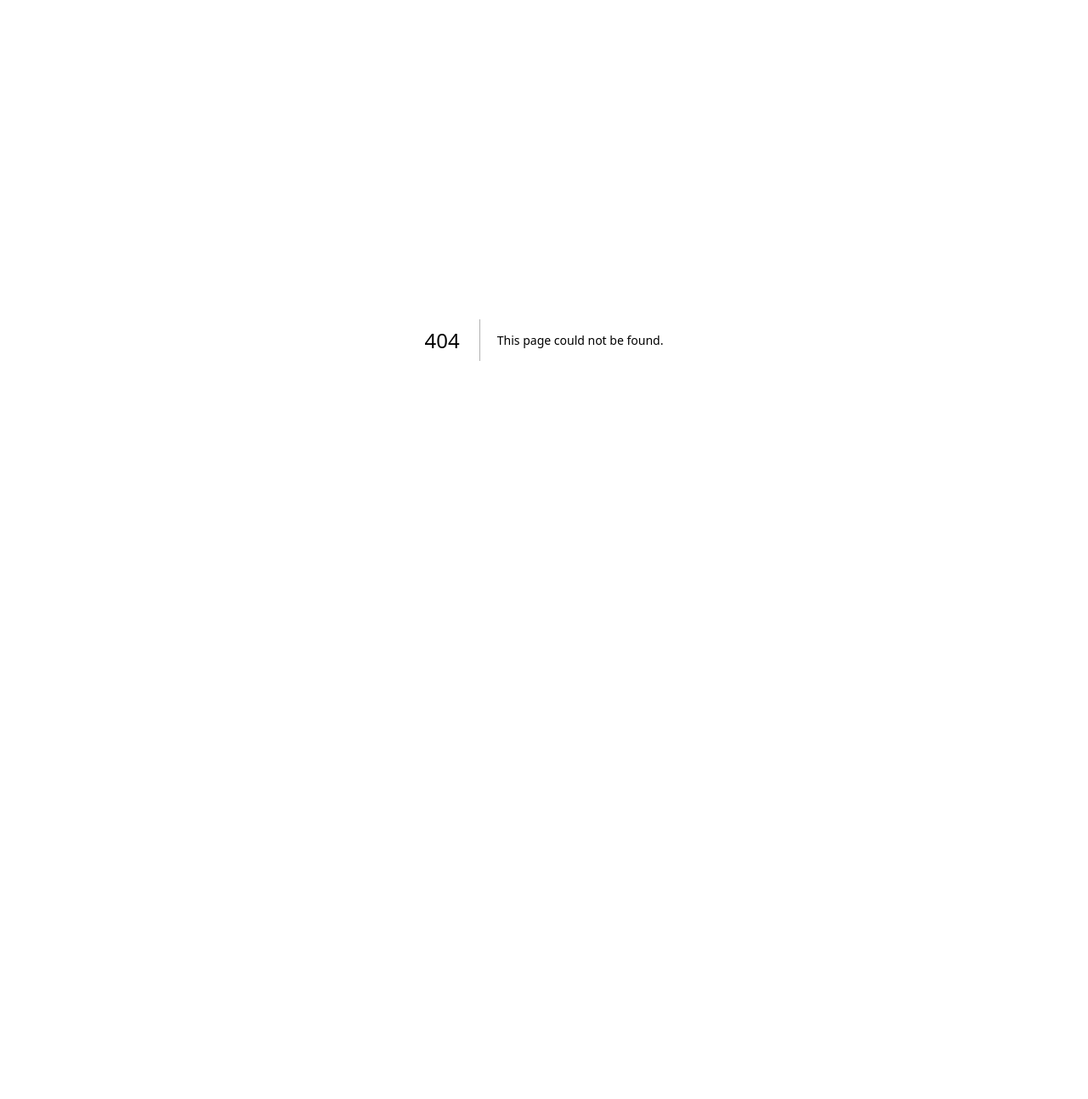
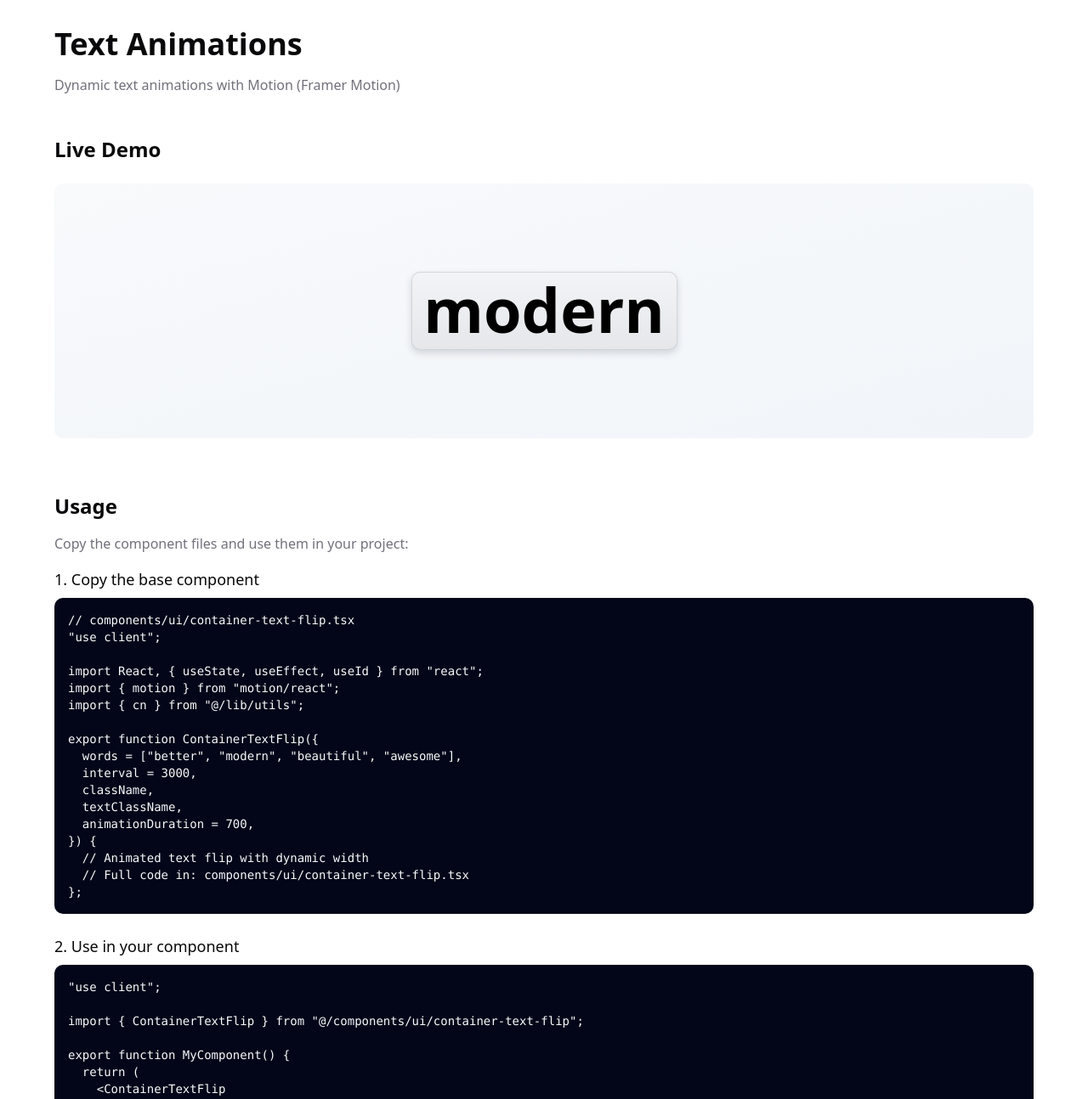
Before and after one commit to FahadBinHussain/ui, a Next.js app: page /showcase/text-animations in a window 1280 px wide. Before the commit this address had no page. Shown: the top 1294 px of the page at 85% size. Before the commit the page ends 800 px from the top, so only its background shows below. Built offline with nearby package versions, Linux system fonts and the light colour scheme.

Commit message:
Add Text Animations showcase with dynamic effects and usage instructions

```diff
--- a/app/page.tsx
+++ b/app/page.tsx
@@ -18,18 +18,18 @@ export default function Home() {
       color: "from-purple-500 to-pink-500",
     },
     {
+      title: "Text Animations",
+      description: "Dynamic text effects with Framer Motion",
+      icon: Palette,
+      href: "/showcase/text-animations",
+      color: "from-green-500 to-teal-500",
+    },
+    {
       title: "3D Scenes",
       description: "React Three Fiber canvases and 3D experiences",
       icon: Box,
       href: "/showcase/3d-scenes",
       color: "from-orange-500 to-red-500",
-    },
-    {
-      title: "Animations",
-      description: "Framer Motion variants and animation utilities",
-      icon: Palette,
-      href: "#",
-      color: "from-green-500 to-teal-500",
     },
   ];
 
--- /dev/null
+++ b/app/showcase/text-animations/page.tsx
@@ -0,0 +1,146 @@
+import { ContainerTextFlipDemo } from "@/components/marketing/ContainerTextFlipDemo";
+
+export default function TextAnimationsShowcase() {
+  return (
+    <div className="min-h-screen bg-background p-8">
+      <div className="container mx-auto max-w-6xl">
+        <h1 className="text-4xl font-bold mb-4">Text Animations</h1>
+        <p className="text-muted-foreground mb-12">
+          Dynamic text animations with Motion (Framer Motion)
+        </p>
+
+        {/* Live Demo */}
+        <div className="mb-16">
+          <h2 className="text-2xl font-semibold mb-6">Live Demo</h2>
+          <div className="flex items-center justify-center min-h-[300px] bg-gradient-to-br from-slate-50 to-slate-100 dark:from-slate-900 dark:to-slate-800 rounded-lg">
+            <ContainerTextFlipDemo />
+          </div>
+        </div>
+
+        {/* Usage */}
+        <div className="mb-16">
+          <h2 className="text-2xl font-semibold mb-4">Usage</h2>
+          <p className="text-muted-foreground mb-4">
+            Copy the component files and use them in your project:
+          </p>
+
+          <div className="space-y-6">
+            {/* Step 1 */}
+            <div>
+              <h3 className="text-lg font-medium mb-2">1. Copy the base component</h3>
+              <div className="bg-slate-950 text-slate-50 p-4 rounded-lg overflow-x-auto">
+                <pre className="text-sm"><code>{`// components/ui/container-text-flip.tsx
+"use client";
+
+import React, { useState, useEffect, useId } from "react";
+import { motion } from "motion/react";
+import { cn } from "@/lib/utils";
+
+export function ContainerTextFlip({
+  words = ["better", "modern", "beautiful", "awesome"],
+  interval = 3000,
+  className,
+  textClassName,
+  animationDuration = 700,
+}) {
+  // Animated text flip with dynamic width
+  // Full code in: components/ui/container-text-flip.tsx
+};`}</code></pre>
+              </div>
+            </div>
+
+            {/* Step 2 */}
+            <div>
+              <h3 className="text-lg font-medium mb-2">2. Use in your component</h3>
+              <div className="bg-slate-950 text-slate-50 p-4 rounded-lg overflow-x-auto">
+                <pre className="text-sm"><code>{`"use client";
+
+import { ContainerTextFlip } from "@/components/ui/container-text-flip";
+
+export function MyComponent() {
+  return (
+    <ContainerTextFlip
+      words={["better", "modern", "awesome"]}
+    />
+  );
+}`}</code></pre>
+              </div>
+            </div>
+
+            {/* Step 3 */}
+            <div>
+              <h3 className="text-lg font-medium mb-2">3. Customize props</h3>
+              <div className="bg-slate-950 text-slate-50 p-4 rounded-lg overflow-x-auto">
+                <pre className="text-sm"><code>{`<ContainerTextFlip
+  words={["fast", "reliable", "scalable"]}
+  interval={2000}
+  animationDuration={500}
+  className="text-2xl"
+  textClassName="font-black"
+/>`}</code></pre>
+              </div>
+            </div>
+          </div>
+        </div>
+
+        {/* Props Reference */}
+        <div className="mb-16">
+          <h2 className="text-2xl font-semibold mb-4">Props Reference</h2>
+          <div className="bg-card border rounded-lg overflow-hidden">
+            <table className="w-full">
+              <thead className="bg-muted">
+                <tr>
+                  <th className="text-left p-4">Prop</th>
+                  <th className="text-left p-4">Type</th>
+                  <th className="text-left p-4">Default</th>
+                  <th className="text-left p-4">Description</th>
+                </tr>
+              </thead>
+              <tbody className="divide-y">
+                <tr>
+                  <td className="p-4 font-mono text-sm">words</td>
+                  <td className="p-4 text-sm">string[]</td>
+                  <td className="p-4 text-sm">["better", "modern", ...]</td>
+                  <td className="p-4 text-sm">Array of words to cycle through</td>
+                </tr>
+                <tr>
+                  <td className="p-4 font-mono text-sm">interval</td>
+                  <td className="p-4 text-sm">number</td>
+                  <td className="p-4 text-sm">3000</td>
+                  <td className="p-4 text-sm">Time in ms between transitions</td>
+                </tr>
+                <tr>
+                  <td className="p-4 font-mono text-sm">animationDuration</td>
+                  <td className="p-4 text-sm">number</td>
+                  <td className="p-4 text-sm">700</td>
+                  <td className="p-4 text-sm">Duration of transition animation in ms</td>
+                </tr>
+                <tr>
+                  <td className="p-4 font-mono text-sm">className</td>
+                  <td className="p-4 text-sm">string</td>
+                  <td className="p-4 text-sm">-</td>
+                  <td className="p-4 text-sm">Additional classes for container</td>
+                </tr>
+                <tr>
+                  <td className="p-4 font-mono text-sm">textClassName</td>
+                  <td className="p-4 text-sm">string</td>
+                  <td className="p-4 text-sm">-</td>
+                  <td className="p-4 text-sm">Additional classes for text</td>
+                </tr>
+              </tbody>
+            </table>
+          </div>
+        </div>
+
+        {/* Files Location */}
+        <div className="bg-blue-50 dark:bg-blue-950 border border-blue-200 dark:border-blue-800 rounded-lg p-6">
+          <h3 className="text-lg font-semibold mb-2">📁 Files Location</h3>
+          <ul className="space-y-2 text-sm">
+            <li><code className="bg-blue-100 dark:bg-blue-900 px-2 py-1 rounded">components/ui/container-text-flip.tsx</code> - Base component</li>
+            <li><code className="bg-blue-100 dark:bg-blue-900 px-2 py-1 rounded">components/marketing/ContainerTextFlipDemo.tsx</code> - Example usage</li>
+          </ul>
+        </div>
+      </div>
+    </div>
+  );
+}
--- /dev/null
+++ b/components/marketing/ContainerTextFlipDemo.tsx
@@ -0,0 +1,11 @@
+"use client";
+
+import { ContainerTextFlip } from "@/components/ui/container-text-flip";
+
+export function ContainerTextFlipDemo() {
+  return (
+    <ContainerTextFlip
+      words={["better", "modern", "Tyler Durden", "awesome"]}
+    />
+  );
+}
--- /dev/null
+++ b/components/ui/container-text-flip.tsx
@@ -0,0 +1,94 @@
+"use client";
+
+import React, { useState, useEffect, useId } from "react";
+import { motion } from "motion/react";
+import { cn } from "@/lib/utils";
+
+export interface ContainerTextFlipProps {
+  /** Array of words to cycle through in the animation */
+  words?: string[];
+  /** Time in milliseconds between word transitions */
+  interval?: number;
+  /** Additional CSS classes to apply to the container */
+  className?: string;
+  /** Additional CSS classes to apply to the text */
+  textClassName?: string;
+  /** Duration of the transition animation in milliseconds */
+  animationDuration?: number;
+}
+
+export function ContainerTextFlip({
+  words = ["better", "modern", "beautiful", "awesome"],
+  interval = 3000,
+  className,
+  textClassName,
+  animationDuration = 700,
+}: ContainerTextFlipProps) {
+  const id = useId();
+  const [currentWordIndex, setCurrentWordIndex] = useState(0);
+  const [width, setWidth] = useState(100);
+  const textRef = React.useRef<HTMLDivElement>(null);
+
+  const updateWidthForWord = () => {
+    if (textRef.current) {
+      // Add some padding to the text width (30px on each side)
+      const textWidth = textRef.current.scrollWidth + 30;
+      setWidth(textWidth);
+    }
+  };
+
+  useEffect(() => {
+    // Update width whenever the word changes
+    updateWidthForWord();
+  }, [currentWordIndex]);
+
+  useEffect(() => {
+    const intervalId = setInterval(() => {
+      setCurrentWordIndex((prevIndex) => (prevIndex + 1) % words.length);
+      // Width will be updated in the effect that depends on currentWordIndex
+    }, interval);
+
+    return () => clearInterval(intervalId);
+  }, [words, interval]);
+
+  return (
+    <motion.div
+      layout
+      layoutId={`words-here-${id}`}
+      animate={{ width }}
+      transition={{ duration: animationDuration / 2000 }}
+      className={cn(
+        "relative inline-block rounded-lg pt-2 pb-3 text-center text-4xl font-bold text-black md:text-7xl dark:text-white",
+        "[background:linear-gradient(to_bottom,#f3f4f6,#e5e7eb)]",
+        "shadow-[inset_0_-1px_#d1d5db,inset_0_0_0_1px_#d1d5db,_0_4px_8px_#d1d5db]",
+        "dark:[background:linear-gradient(to_bottom,#374151,#1f2937)]",
+        "dark:shadow-[inset_0_-1px_#10171e,inset_0_0_0_1px_hsla(205,89%,46%,.24),_0_4px_8px_#00000052]",
+        className,
+      )}
+      key={words[currentWordIndex]}
+    >
+      <motion.div
+        transition={{
+          duration: animationDuration / 1000,
+          ease: "easeInOut",
+        }}
+        className={cn("inline-block", textClassName)}
+        ref={textRef}
+        layoutId={`word-div-${words[currentWordIndex]}-${id}`}
+      >
+        <motion.div className="inline-block">
+          {words[currentWordIndex].split("").map((letter, index) => (
+            <motion.span
+              key={index}
+              initial={{ opacity: 0, filter: "blur(10px)" }}
+              animate={{ opacity: 1, filter: "blur(0px)" }}
+              transition={{ delay: index * 0.02 }}
+            >
+              {letter}
+            </motion.span>
+          ))}
+        </motion.div>
+      </motion.div>
+    </motion.div>
+  );
+}
--- a/package.json
+++ b/package.json
@@ -16,6 +16,7 @@
     "clsx": "^2.1.1",
     "framer-motion": "^12.23.25",
     "lucide-react": "^0.555.0",
+    "motion": "^12.23.25",
     "next": "16.0.6",
     "react": "19.2.0",
     "react-dom": "19.2.0",
```
Also changed, not shown: 1 other file (tests, documents, lock files or other folders).
